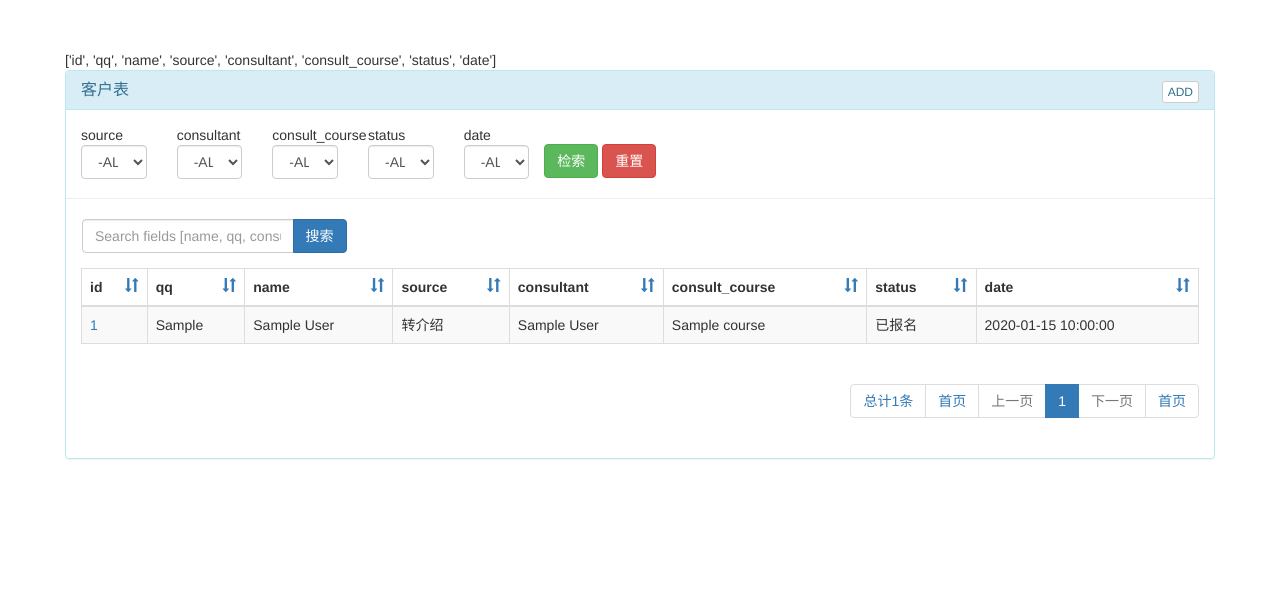
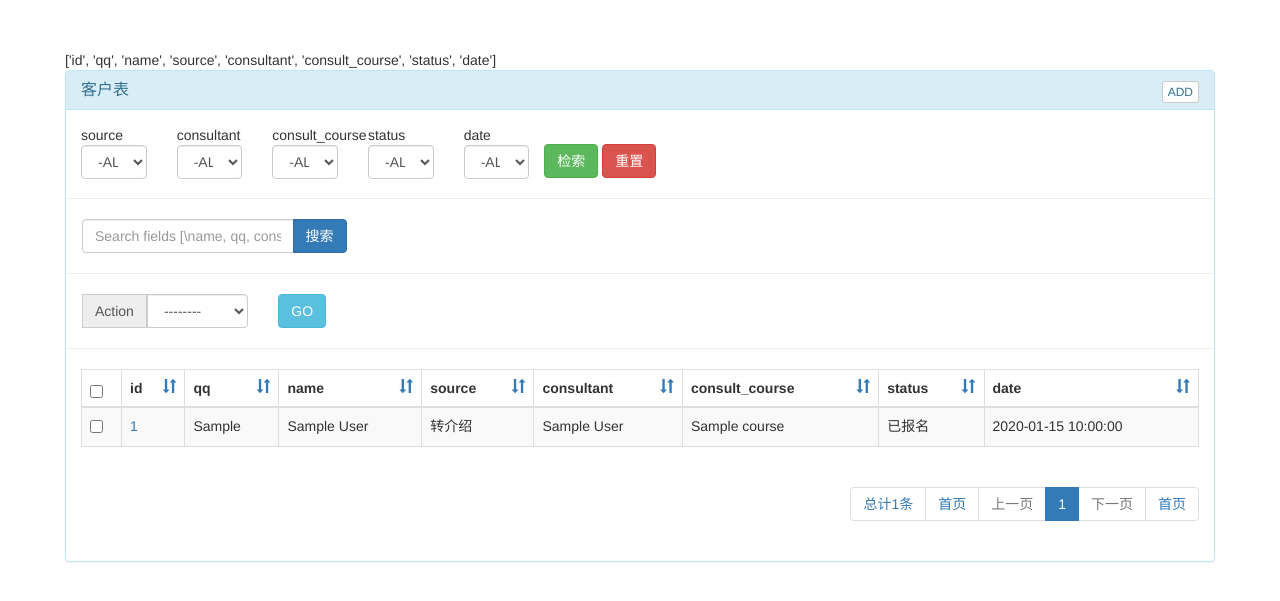
Before and after one commit to LeonQiuM/CRM, a Django app: page /king_admin/crm/customer/ in a window 1280 px wide. Shown: the part 50-651 px from the top of the page. Run offline with Django 3.2, Linux system fonts and the light colour scheme; tables that the repository leaves empty hold one stand-in row (values such as "Sample post"); some libraries are stand-ins or nearby versions.

Commit message:
🎍Enhancement:action 操作逻辑

```diff
--- a/crm/admin.py
+++ b/crm/admin.py
@@ -5,7 +5,7 @@
 # Register your models here.
 
 class CustomerAdmin(admin.ModelAdmin):
-    list_display = ('id', 'qq', 'source', 'consultant', 'status', 'date')
+    list_display = ('id','name', 'qq', 'source', 'consultant', 'status', 'date')
     list_filter = ('source', 'consultant', 'date')
     search_fields = ('qq', 'name')
     raw_id_fields = ('consult_course',)
--- a/king_admin/templatetags/tags.py
+++ b/king_admin/templatetags/tags.py
@@ -215,8 +215,8 @@
 
 
 @register.simple_tag
-def display_all_related_obj(obj):
-    objs = [obj, ]
+def display_all_related_obj(objs):
+    # objs = [objs, ]
     if objs:
         # model_class = objs[0]._meta.model
         # model_name = objs[0]._meta.model_name
@@ -263,3 +263,12 @@
                     ul_ele += nodes
     ul_ele += "</ul>"
     return ul_ele
+
+
+@register.simple_tag
+def get_action_name(admin_class, action):
+    func_action = getattr(admin_class, action)
+    if func_action.__doc__:
+        return func_action.__doc__
+    else:
+        return action
--- a/king_admin/views.py
+++ b/king_admin/views.py
@@ -31,9 +31,8 @@
     :param request:
     :return:
     """
-
+    admin_class = king_admin.enabled_admins[app][table]
     if request.method == "GET":
-        admin_class = king_admin.enabled_admins[app][table]
         model = admin_class.model
         object_list, filter_conditions = table_filter(request, admin_class)  # 过滤
 
@@ -56,8 +55,17 @@
         return render(request, 'king_admin/table_objs.html', locals())
 
     elif request.method == "POST":
-        pass
-
+        # action
+        selected_ids = request.POST.get("selected_ids", [])
+        action = request.POST.get("action", None)
+        if selected_ids:
+            selected_objs = admin_class.model.objects.filter(id__in=selected_ids.split(','))
+        else:
+            raise KeyError("no object selected")
+        if hasattr(admin_class, action):
+            action_func = getattr(admin_class, action)
+            request._admin_action = action
+            return action_func(admin_class, request, selected_objs)
     else:
         pass
 
--- a/templates/king_admin/table_objs.html
+++ b/templates/king_admin/table_objs.html
@@ -7,7 +7,7 @@
     <div class="panel panel-info">
         <div class="panel-heading">
             <h3 class="panel-title">{% get_model_name admin_class %}
-            <a href="{{ request.path }}add/" class="pull-right btn btn-default btn-xs">ADD</a>
+                <a href="{{ request.path }}add/" class="pull-right btn btn-default btn-xs">ADD</a>
             </h3>
 
         </div>
@@ -30,19 +30,45 @@
                     <div class="row">
                         <div class="col-lg-3" style="margin-left: 16px">
                             <div class="input-group">
-                                <input type="text" class="form-control" placeholder="Search fields [{% for i in admin_class.search_fields %}{{ i }},&nbsp;{% endfor %}] " name="_q"
+                                <input type="text" class="form-control" placeholder="Search fields [\
+{% for i in admin_class.search_fields %}{{ i }},&nbsp;{% endfor %}] " name="_q"
                                        value="{{ search_key }}">
                                 <span class="input-group-btn">
-                                <button class="btn btn-primary" type="submit">搜索</button>
-                            </span>
+                                    <button class="btn btn-primary" type="submit">搜索</button>
+                                </span>
                             </div>
                         </div>
                     </div>
                 </form>
+                <hr>
+
+                <div class="row">
+                    <form onsubmit="return ACtionSubmit()" method="post">
+                        <div class="col-md-2" style="margin-left: 16px">
+                            <div class="input-group">
+                                {% csrf_token %}
+                                <input type="hidden" name="selected_ids" value="">
+                                <div class="input-group-addon">Action</div>
+                                <select name="action" id="action_list" class="form-control">
+                                    <option value="">--------</option>
+                                    {% for action in admin_class.actions %}
+                                        <option value="{{ action }}">{% get_action_name admin_class action %}</option>
+                                    {% endfor %}
+                                </select>
+                            </div>
+                        </div>
+                        <div class="col-lg-1">
+                            <button class="btn btn-info" type="submit" id="InputAmount">GO</button>
+                        </div>
+                    </form>
+                </div>
+
+                <hr>
             </div>
             <table class="table table-hover table-bordered table-striped">
                 <thead>
                 <tr>
+                    <th style="width: 40px"><input type="checkbox" class="checkbox" onclick="SelectAll(this)"></th>
                     {% for colum in admin_class.list_display %}
                         {% build_table_thead colum order_key filter_conditions %}
                     {% endfor %}
@@ -51,6 +77,7 @@
                 <tbody>
                 {% for query_set in query_sets %}
                     <tr>
+                        <td><input tag="obj_checkbox" type="checkbox" value="{{ query_set.id }}"></td>
                         {% build_table_row query_set admin_class request %}
                     </tr>
                 {% endfor %}
@@ -68,3 +95,39 @@
     </div>
 
 {% endblock %}
+
+{% block javaScripts %}
+    <script>
+        /*全选*/
+        function SelectAll(ele) {
+            if ($(ele).prop("checked")) {
+                $('input[tag="obj_checkbox"]').prop("checked", true)
+            } else {
+                $('input[tag="obj_checkbox"]').prop("checked", false)
+            }
+        }
+
+        /*end全选*/
+
+        /*action*/
+        function ACtionSubmit() {
+            var selected_ids = [];
+            $("input[tag='obj_checkbox']:checked").each(function () {
+                selected_ids.push($(this).val())
+            });
+            var selected_action = $('#action_list').val();
+            if (selected_ids.length == 0) {
+                alert("No object selected!");
+                return false;
+            }
+            if (!selected_action) {
+                alert("No action selected!");
+                return false;
+            }
+            $('input[name="selected_ids"]').val(selected_ids.toString())
+            return true
+
+        }
+        /*end action*/
+    </script>
+{% endblock %}
```
Also changed, not shown: king_admin/king_admin.py (+20 -0 lines), templates/king_admin/table_obj_delete.html (+5 -4 lines).
